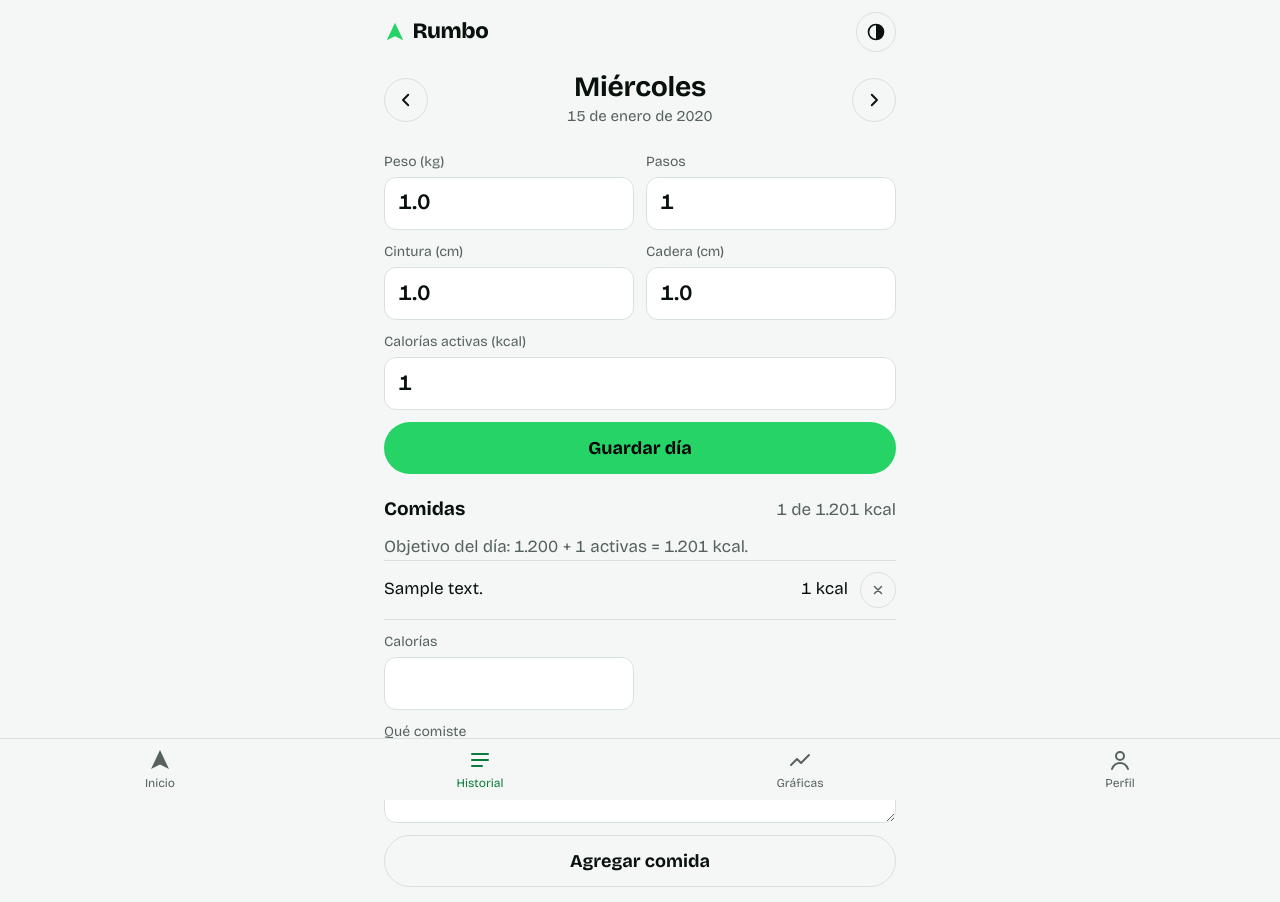
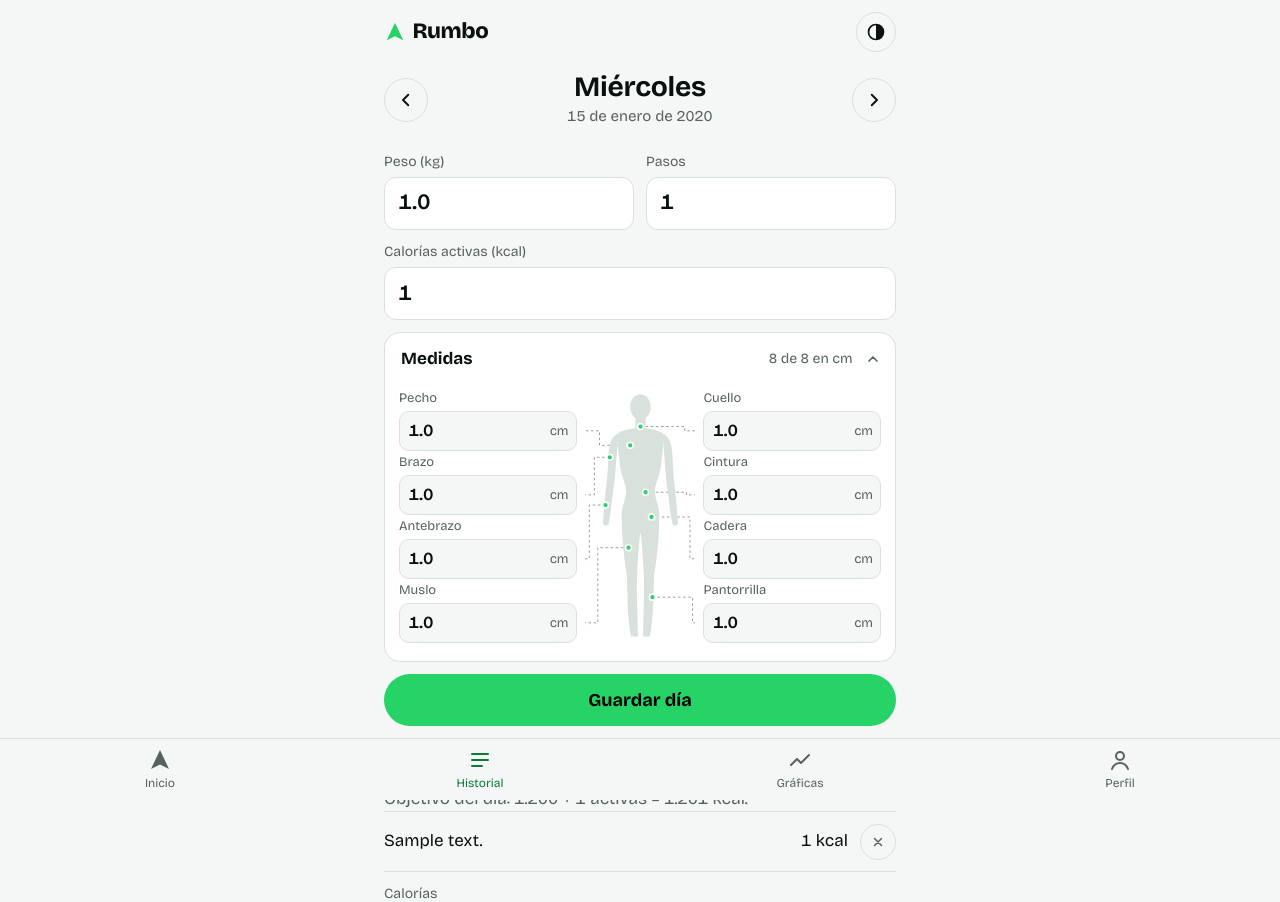
Before and after one commit to watuesta/rumbo, a Django app: page /dia/2020-01-15/ in a window 1280 px wide. Shown: the top 902 px of the page. Run offline with Django 5.2, Linux system fonts and the light colour scheme; a user stored in the database is signed in; tables that the repository leaves empty hold one stand-in row (values such as "Sample post").

Commit message:
Muestra las medidas en un desplegable con figura del cuerpo
El desplegable se abre solo si el día ya tiene medidas o alguna tiene error.
En pantallas de menos de 360 px la figura se oculta.

Co-Authored-By: Claude Opus 5.5 <noreply@anthropic.com>

```diff
--- a/seguimiento/forms.py
+++ b/seguimiento/forms.py
@@ -81,22 +81,48 @@ class PerfilForm(forms.ModelForm):
         return datos
 
 
+# Medidas del cuerpo en el orden en que se ven junto a la figura.
+MEDIDAS_IZQUIERDA = ["pecho", "brazo", "antebrazo", "muslo"]
+MEDIDAS_DERECHA = ["cuello", "cintura", "cadera", "pantorrilla"]
+MEDIDAS = MEDIDAS_IZQUIERDA + MEDIDAS_DERECHA
+
+
 class RegistroDiarioForm(forms.ModelForm):
     class Meta:
         model = RegistroDiario
-        fields = ["peso", "pasos", "cintura", "cadera", "calorias_activas"]
-        field_classes = {"peso": DecimalFlexible, "cintura": DecimalFlexible, "cadera": DecimalFlexible}
+        fields = ["peso", "pasos", "calorias_activas", *MEDIDAS]
+        field_classes = {"peso": DecimalFlexible, **{m: DecimalFlexible for m in MEDIDAS}}
         labels = {
-            "peso": "Peso", "pasos": "Pasos", "cintura": "Cintura", "cadera": "Cadera",
-            "calorias_activas": "Calorías activas",
+            "peso": "Peso", "pasos": "Pasos", "calorias_activas": "Calorías activas",
+            **{m: m.capitalize() for m in MEDIDAS},
         }
         widgets = {
             "peso": decimal_widget(),
             "pasos": entero_widget(),
-            "cintura": decimal_widget(),
-            "cadera": decimal_widget(),
             "calorias_activas": entero_widget(),
+            **{m: decimal_widget("--") for m in MEDIDAS},
         }
+        # Mensajes cortos: caben bajo los campos angostos de las medidas.
+        error_messages = {
+            m: {"min_value": "Mínimo %(limit_value)s cm.", "max_value": "Máximo %(limit_value)s cm."} for m in MEDIDAS
+        }
+
+    @property
+    def medidas_izquierda(self):
+        return [self[m] for m in MEDIDAS_IZQUIERDA]
+
+    @property
+    def medidas_derecha(self):
+        return [self[m] for m in MEDIDAS_DERECHA]
+
+    @property
+    def medidas_anotadas(self):
+        return sum(1 for m in MEDIDAS if self[m].value() not in (None, ""))
+
+    @property
+    def medidas_abiertas(self):
+        """El desplegable se abre si ya hay medidas o si alguna tiene error."""
+        return bool(self.medidas_anotadas or any(self[m].errors for m in MEDIDAS))
 
     def clean(self):
         datos = super().clean()
--- a/seguimiento/templates/seguimiento/dia.html
+++ b/seguimiento/templates/seguimiento/dia.html
@@ -28,10 +28,24 @@
   <div class="campos">
     {% include "campo.html" with campo=form.peso unidad="kg" %}
     {% include "campo.html" with campo=form.pasos %}
-    {% include "campo.html" with campo=form.cintura unidad="cm" %}
-    {% include "campo.html" with campo=form.cadera unidad="cm" %}
     {% include "campo.html" with campo=form.calorias_activas unidad="kcal" ancho=True %}
   </div>
+  <details class="medidas"{% if form.medidas_abiertas %} open{% endif %}>
+    <summary>
+      <span class="medidas-titulo">Medidas</span>
+      <span class="medidas-cuenta">{% if form.medidas_anotadas %}{{ form.medidas_anotadas }} de 8 en cm{% else %}En cm, opcionales{% endif %}</span>
+      <svg class="medidas-chevron" width="16" height="16" viewBox="0 0 24 24" aria-hidden="true"><path d="M6 9l6 6 6-6" fill="none" stroke="currentColor" stroke-width="2.5" stroke-linecap="round" stroke-linejoin="round"/></svg>
+    </summary>
+    <div class="medidas-cuerpo">
+      <div class="medidas-lado">
+        {% for campo in form.medidas_izquierda %}{% include "medida.html" %}{% endfor %}
+      </div>
+      {% include "seguimiento/silueta.html" %}
+      <div class="medidas-lado">
+        {% for campo in form.medidas_derecha %}{% include "medida.html" %}{% endfor %}
+      </div>
+    </div>
+  </details>
   <button type="submit" class="boton">Guardar día</button>
 </form>
 
--- /dev/null
+++ b/seguimiento/templates/seguimiento/silueta.html
@@ -0,0 +1,33 @@
+{% comment %}Figura de frente para el desplegable de medidas. Las filas de campos miden
+   lo mismo que la figura (4 filas), así cada línea guía llega a la altura de su
+   campo: y = 49, 124, 199, 274. Las líneas van antes del cuerpo para que salgan
+   de su borde.{% endcomment %}
+<svg class="silueta" viewBox="15 0 130 300" aria-hidden="true" focusable="false">
+  <g class="silueta-guias">
+    <path d="M68 66H32V49H15"/>
+    <path d="M44 80H26V124H15"/>
+    <path d="M39 136H20V199H15"/>
+    <path d="M66 186H30V274H15"/>
+    <path d="M80 44H132V49H145"/>
+    <path d="M86 121H134V124H145"/>
+    <path d="M93 150H138V199H145"/>
+    <path d="M94 244H141V274H145"/>
+  </g>
+  <g class="silueta-cuerpo">
+    <ellipse cx="80" cy="21" rx="12" ry="15"/>
+    <rect x="74" y="32" width="12" height="18" rx="4"/>
+    <path d="M54 52C44 56 42 70 42 90C41 110 38 125 37 145L36 158C39 162 43 160 43 156L45 145C47 125 50 110 51 92Z"/>
+    <path d="M106 52C116 56 118 70 118 90C119 110 122 125 123 145L124 158C121 162 117 160 117 156L115 145C113 125 110 110 109 92Z"/>
+    <path d="M80 46C70 46 56 48 52 54L56 90C58 105 64 112 63 122C62 132 57 140 58 150C58 175 61 200 64 218C65 240 64 265 69 290L77 290C77 265 75 240 76 220C77 200 78 180 80 168C82 180 83 200 84 220C85 240 83 265 83 290L91 290C96 265 95 240 96 218C99 200 102 175 102 150C103 140 98 132 97 122C96 112 102 105 104 90L108 54C104 48 90 46 80 46Z"/>
+  </g>
+  <g class="silueta-puntos">
+    <circle cx="68" cy="66" r="3.5"/>
+    <circle cx="44" cy="80" r="3.5"/>
+    <circle cx="39" cy="136" r="3.5"/>
+    <circle cx="66" cy="186" r="3.5"/>
+    <circle cx="80" cy="44" r="3.5"/>
+    <circle cx="86" cy="121" r="3.5"/>
+    <circle cx="93" cy="150" r="3.5"/>
+    <circle cx="94" cy="244" r="3.5"/>
+  </g>
+</svg>
--- a/static/css/rumbo.css
+++ b/static/css/rumbo.css
@@ -696,3 +696,117 @@ h2 {
     transition: none !important;
   }
 }
+
+/* ---------- Medidas del cuerpo ---------- */
+
+.medidas {
+  border: 1px solid var(--linea);
+  border-radius: 1rem;
+  background: var(--superficie);
+}
+.medidas summary {
+  display: flex;
+  align-items: center;
+  gap: 0.75rem;
+  min-height: 3.25rem;
+  padding: 0.5rem 0.9rem 0.5rem 1rem;
+  cursor: pointer;
+  list-style: none;
+  border-radius: inherit;
+}
+.medidas summary::-webkit-details-marker {
+  display: none;
+}
+.medidas-titulo {
+  font-weight: 700;
+  font-size: 1.0625rem;
+}
+.medidas-cuenta {
+  margin-left: auto;
+  color: var(--tenue);
+  font-size: 0.875rem;
+}
+.medidas-chevron {
+  flex: none;
+  color: var(--tenue);
+  transition: transform 0.2s ease;
+}
+.medidas[open] .medidas-chevron {
+  transform: rotate(180deg);
+}
+
+/* Tres columnas: campos, figura y campos. Las 4 filas de cada lado miden lo
+   mismo que la figura (16rem) para que las líneas guía lleguen a cada campo. */
+.medidas-cuerpo {
+  display: grid;
+  grid-template-columns: minmax(0, 1fr) auto minmax(0, 1fr);
+  gap: 0.5rem;
+  padding: 0.25rem 0.875rem 1rem;
+}
+.medidas-lado {
+  display: grid;
+  grid-template-rows: repeat(4, minmax(4rem, auto));
+  align-content: start;
+}
+.medida {
+  align-self: center;
+  gap: 0.25rem;
+}
+.medida label {
+  font-size: 0.8125rem;
+  line-height: 1.2;
+}
+.medida-caja {
+  position: relative;
+  display: block;
+}
+.medida-caja::after {
+  content: "cm";
+  position: absolute;
+  right: 0.5rem;
+  top: 50%;
+  transform: translateY(-50%);
+  color: var(--tenue);
+  font-size: 0.8125rem;
+  pointer-events: none;
+}
+.campo .medida-caja input {
+  min-height: 2.5rem;
+  height: 2.5rem;
+  padding: 0.3rem 1.75rem 0.3rem 0.55rem;
+  border-radius: 0.6rem;
+  background: var(--fondo);
+  font-size: 1.0625rem;
+}
+
+.silueta {
+  display: block;
+  height: 16rem;
+  width: auto;
+  aspect-ratio: 130 / 300;
+}
+.silueta-guias path {
+  fill: none;
+  stroke: var(--tenue);
+  stroke-width: 1;
+  stroke-dasharray: 3 3;
+  opacity: 0.7;
+}
+.silueta-cuerpo {
+  fill: var(--linea);
+}
+.silueta-puntos circle {
+  fill: var(--acento);
+  stroke: var(--superficie);
+  stroke-width: 2;
+}
+
+/* En pantallas muy angostas la figura no cabe: solo los campos en 2 columnas. */
+@media (max-width: 359px) {
+  .medidas-cuerpo {
+    grid-template-columns: repeat(2, minmax(0, 1fr));
+  }
+  .silueta {
+    display: none;
+  }
+}
--- /dev/null
+++ b/templates/medida.html
@@ -0,0 +1,5 @@
+<div class="campo medida">
+  <label for="{{ campo.id_for_label }}">{{ campo.label }}</label>
+  <span class="medida-caja">{{ campo }}</span>
+  {% for e in campo.errors %}<p class="campo-error">{{ e }}</p>{% endfor %}
+</div>
```
Also changed, not shown: seguimiento/tests/test_vistas.py (+30 -0 lines).
